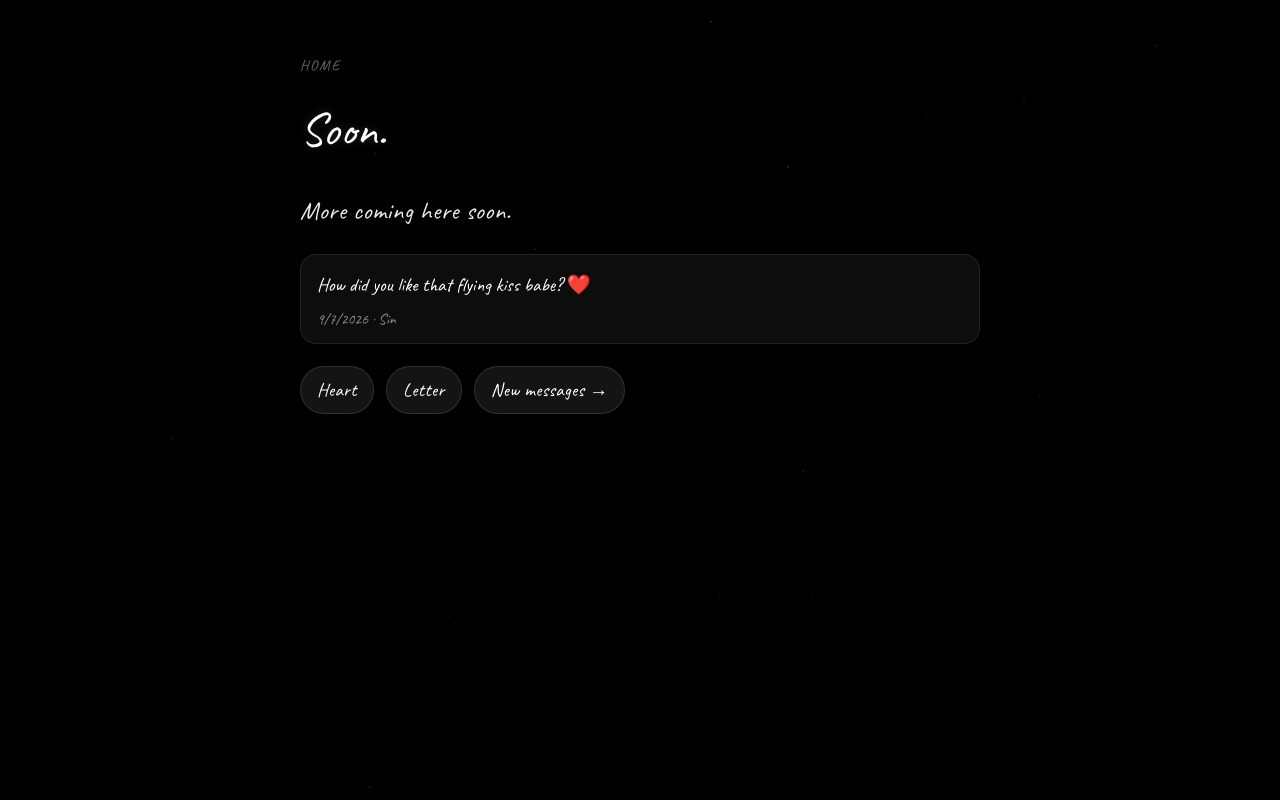
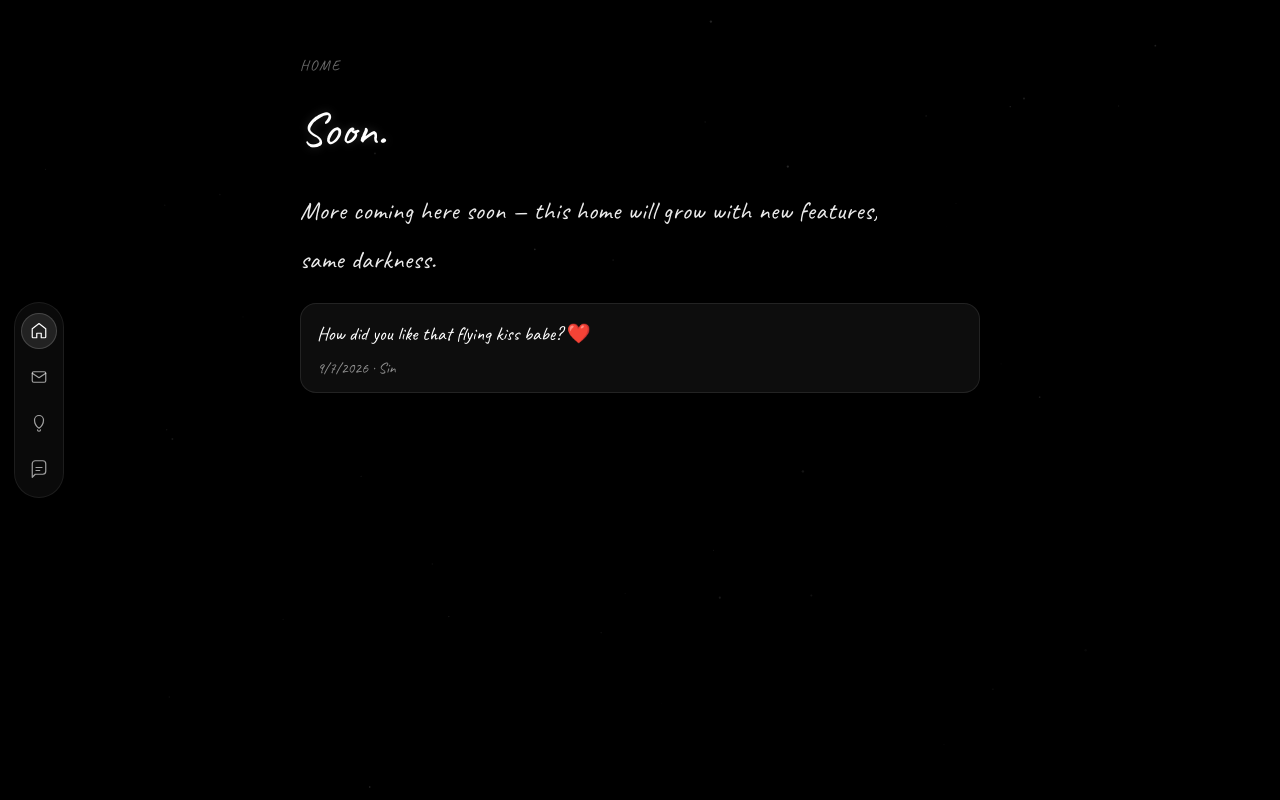
Before and after one commit to VoidX3D/ImSorry, a React (Vite) app: page /home in a window 1280 px wide. Built offline with nearby package versions, Linux system fonts and the light colour scheme.

Commit message:
feat: add SideNav to /home and /full-letter (replace old bottom nav), keep heart rail everywhere

```diff
--- a/src/pages/Chat.jsx
+++ b/src/pages/Chat.jsx
@@ -1,5 +1,6 @@
 import { useEffect, useRef, useState } from "react";
 import { Link } from "react-router-dom";
+import SideNav from "../components/SideNav.jsx";
 import ParticleBackground from "../components/ParticleBackground.jsx";
 import { initialChatMsgs } from "../data/chatMsgs.js";
 import "../styles/full-letter.css";
@@ -43,6 +44,7 @@ export default function Chat() {
   return (
     <div className="full-letter-shell chat-shell">
       <ParticleBackground subtle />
+      <SideNav />
       <article className="full-letter-inner chat-inner">
         <p className="letter-kicker">Chat</p>
         <h1 className="letter-title">Chat</h1>
--- a/src/pages/FullLetter.jsx
+++ b/src/pages/FullLetter.jsx
@@ -1,4 +1,5 @@
 import { Link } from "react-router-dom";
+import SideNav from "../components/SideNav.jsx";
 import ParticleBackground from "../components/ParticleBackground.jsx";
 import "../styles/full-letter.css";
 
@@ -6,6 +7,7 @@ export default function FullLetter() {
   return (
     <div className="full-letter-shell">
       <ParticleBackground subtle />
+      <SideNav />
       <article className="full-letter-inner">
         <p className="letter-kicker">A letter for you.</p>
         <h1 className="letter-title">Hey.</h1>
@@ -134,18 +136,7 @@ export default function FullLetter() {
           on this site, so stay tuned ;)
         </p>
 
-        <nav className="letter-nav" aria-label="Letter navigation">
-          <Link to="/" className="letter-back">
-            ← Back to the beginning
-          </Link>
-          <span className="letter-nav-sep" aria-hidden="true">
-            {" "}
-            ·{" "}
-          </span>
-          <Link to="/new-msgs" className="letter-back">
-            New messages →
-          </Link>
-        </nav>
+
       </article>
     </div>
   );
--- a/src/pages/Home.jsx
+++ b/src/pages/Home.jsx
@@ -1,5 +1,5 @@
-import { Link } from "react-router-dom";
 import ParticleBackground from "../components/ParticleBackground.jsx";
+import SideNav from "../components/SideNav.jsx";
 import { getNewMsgs } from "../data/newMsgs.js";
 import "../styles/full-letter.css";
 import "../styles/newmsgs.css";
@@ -9,12 +9,13 @@ export default function Home() {
   return (
     <div className="full-letter-shell">
       <ParticleBackground subtle />
+      <SideNav />
       <article className="full-letter-inner">
         <p className="letter-kicker">Home</p>
         <h1 className="letter-title">Soon.</h1>
 
         <div className="letter-body">
-          <p>More coming here soon.</p>
+          <p>More coming here soon — this home will grow with new features, same darkness.</p>
         </div>
 
         <div className="newmsgs-feed" style={{ marginTop: 18 }}>
@@ -25,12 +26,6 @@ export default function Home() {
             </article>
           ))}
         </div>
-
-        <div style={{ display: "flex", gap: 12, flexWrap: "wrap", marginTop: 18 }}>
-          <Link to="/" className="letter-back">Heart</Link>
-          <Link to="/full-letter" className="letter-back">Letter</Link>
-          <Link to="/new-msgs" className="letter-back">New messages →</Link>
-        </div>
       </article>
     </div>
   );
--- a/src/pages/NewMsgs.jsx
+++ b/src/pages/NewMsgs.jsx
@@ -1,4 +1,5 @@
 import { Link } from "react-router-dom";
+import SideNav from "../components/SideNav.jsx";
 import ParticleBackground from "../components/ParticleBackground.jsx";
 import NewMsgPost from "../components/NewMsgPost.jsx";
 import { getNewMsgs } from "../data/newMsgs.js";
@@ -10,6 +11,7 @@ export default function NewMsgs() {
   return (
     <div className="full-letter-shell">
       <ParticleBackground subtle />
+      <SideNav />
       <article className="full-letter-inner newmsgs-inner">
         <p className="letter-kicker">New messages</p>
         <h1 className="letter-title">Flying kisses & more</h1>
```
